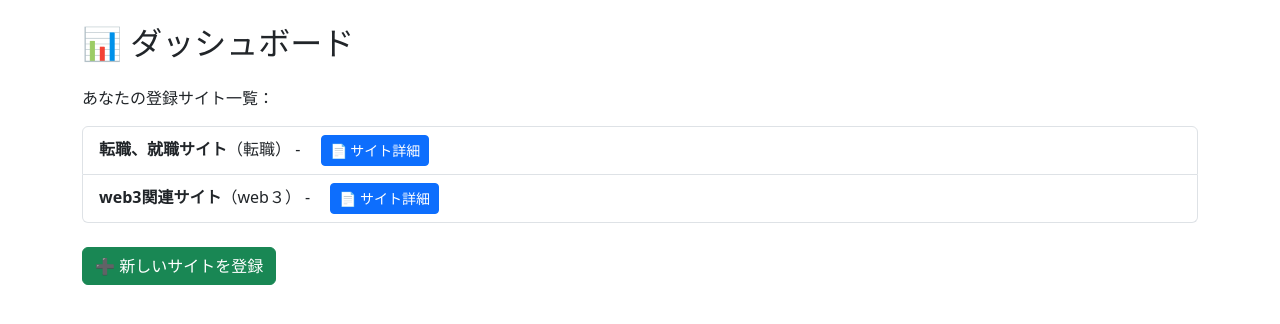
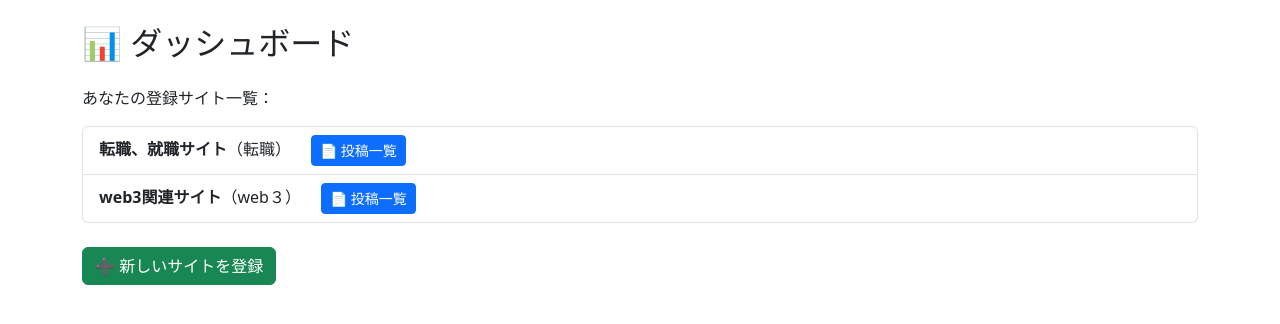
Before and after one commit to ryu-matsu0624/ai_posting_tool, a Flask app: page /dashboard in a window 1280 px wide. Shown: the part 56-380 px from the top of the page. Run offline with Flask 3, Linux system fonts and the light colour scheme; a user stored in the database is signed in; data comes from the database, SQL or seed files in the repository; parts of the project's set-up code (start-up, migrations or seed data) failed here and were passed over.

Commit message:
Fix: ダッシュボードテンプレート修正

```diff
--- a/templates/dashboard.html
+++ b/templates/dashboard.html
@@ -9,7 +9,8 @@
     {% for site in sites %}
       <li class="list-group-item">
         <strong>{{ site.site_name }}</strong>（{{ site.genre }}）
-        - <a href="{{ url_for('site_list') }}" class="btn btn-sm btn-primary ms-3">📄 サイト詳細</a>
+        <!-- サイト別の投稿一覧ページへ遷移 -->
+        <a href="{{ url_for('preview_list', site_id=site.id) }}" class="btn btn-sm btn-primary ms-3">📄 投稿一覧</a>
       </li>
     {% endfor %}
   </ul>
```
